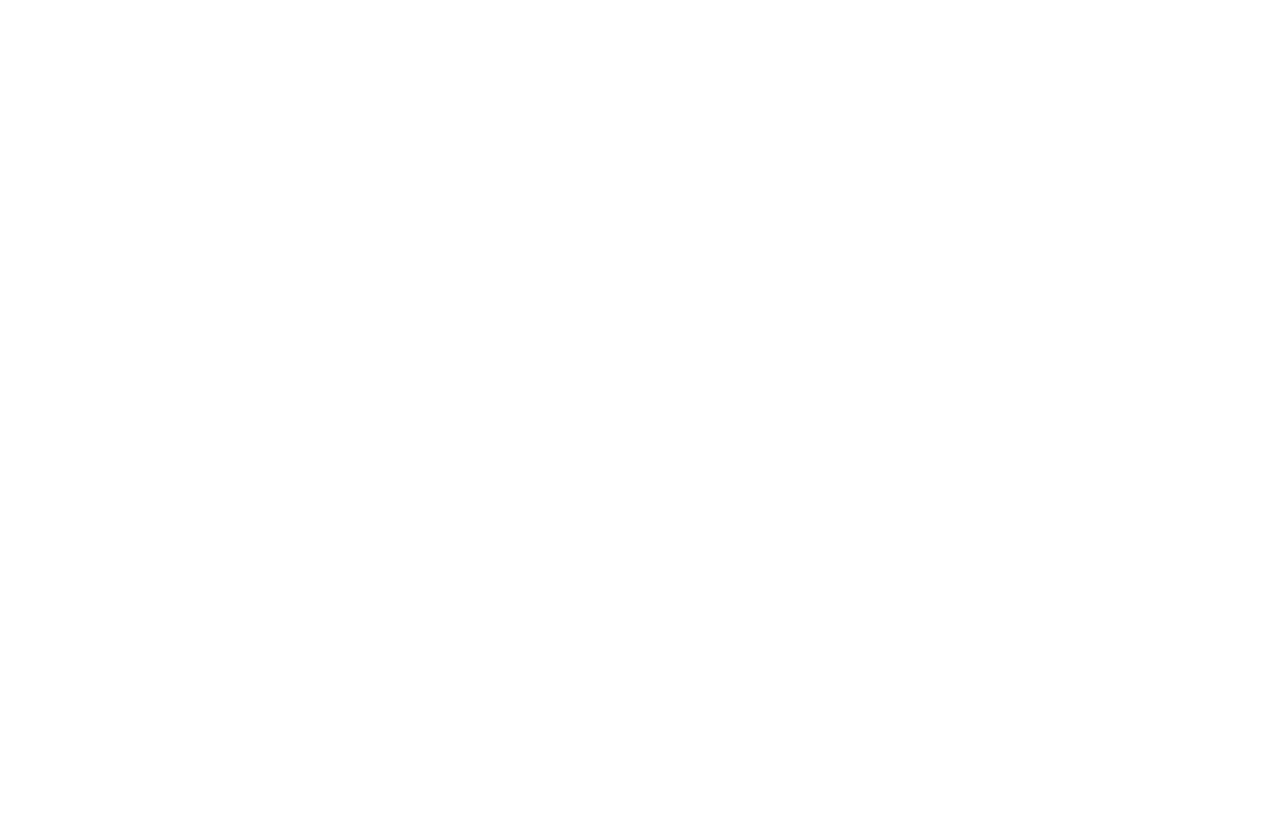
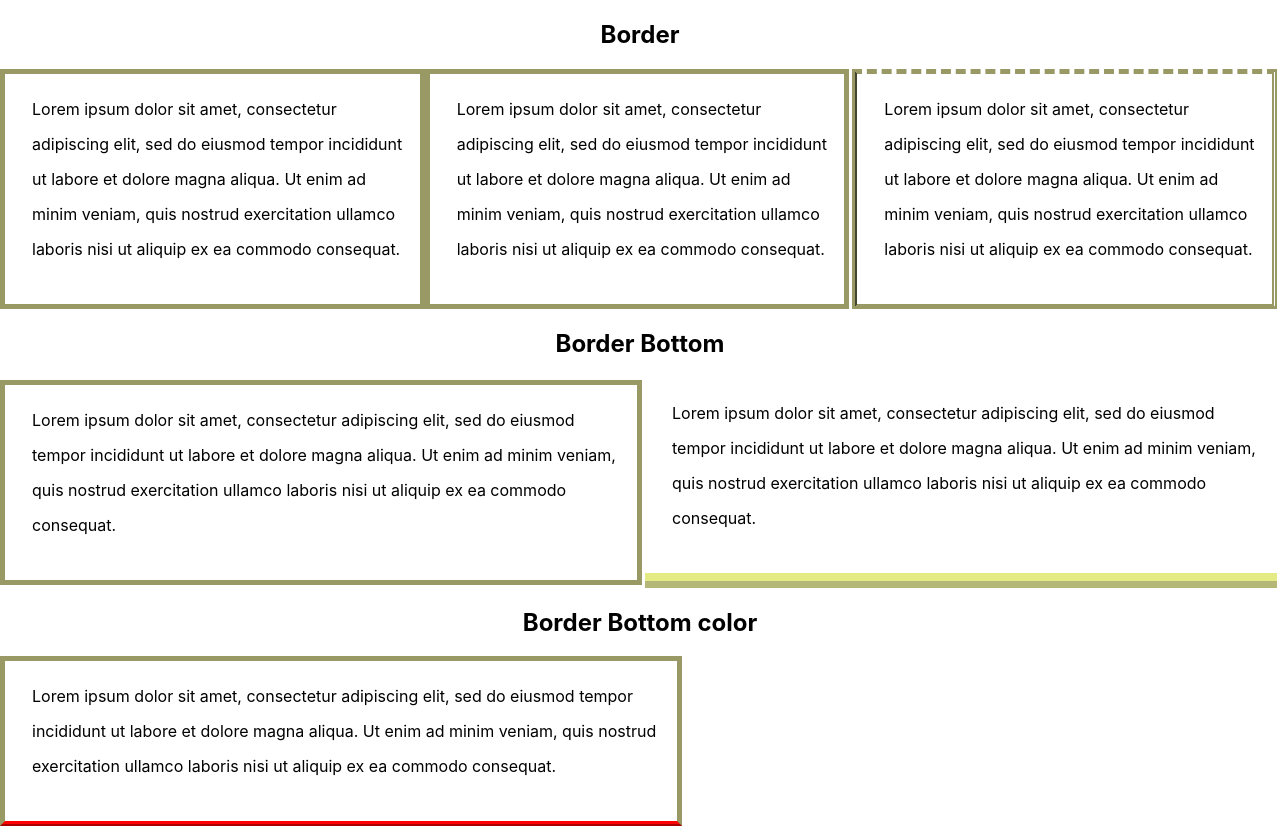
Before and after one commit to sathiswarj/react-practice, a React (Create React App) app: page /border in a window 1280 px wide. Before the commit this address had no page. Before the commit the page ends 800 px from the top, so only its background shows below. Built offline with nearby package versions, Linux system fonts and the light colour scheme.

Commit message:
added border css

```diff
--- a/src/App.js
+++ b/src/App.js
@@ -14,6 +14,7 @@
 import PlayVideo from './Components/Slide/PlayVideo';
 import WatchList from './Components/Slide/WatchList';
 import Index from './Components/Css/Index';
+import Border from './Components/Css/Border';
 const LazyAbout = React.lazy(() => import('./Components/Function/About'));
 
 function App() {
@@ -36,6 +37,7 @@
             <Route path="/play/:id" element={<PlayVideo />} />
             <Route path="/watchlist" element={<WatchList />} />
             <Route path="/index" element={<Index />} />
+            <Route path="/border" element={<Border />} />
             {/* Lazy-loaded About route */}
             <Route
               path="/about"
--- /dev/null
+++ b/src/Components/Css/Border.css
@@ -0,0 +1,71 @@
+/* dotted
+dashed
+solid
+double
+groove
+ridge
+inset
+outset
+none
+hidden
+mix */
+
+.border-1 {
+    padding: 2px 5px 21px 27px;
+    border: 5px solid #996;
+    width: 30%;
+    line-height: 35px;
+    transition: border-color 0.5s ease-in-out;
+}
+.border-1:hover{
+    border-color: red;
+}
+
+.border-2 {
+    padding: 2px 5px 21px 27px;
+    border: 5px solid #996;
+    width: 30%;
+    line-height: 35px;
+    margin-right: 3px;
+}
+
+
+.border-3 {
+    padding: 2px 5px 21px 27px;
+   border-top: 5px dashed #996;
+   border-left: 5px ridge #996;
+   border-right: 5px double #996;
+   border-bottom: 5px solid #996;
+    width: 30%;
+    line-height: 35px;
+    margin-right: 3px;
+}
+
+
+/* Border-bottom */
+
+.border-4{
+    padding: 2px 5px 21px 27px;
+    border: 5px solid #996;
+    width: 50%;
+    line-height: 35px;
+    margin-right: 3px;
+}
+
+
+.border-5{
+    padding: 2px 5px 21px 27px;
+     width: 50%;
+    line-height: 35px;
+    margin-right: 3px;
+    border-bottom: 4mm ridge rgba(211, 220, 50, .6);
+}
+
+.border-6 {
+    padding: 2px 5px 21px 27px;
+    border: 5px solid #996;
+    border-bottom: 5px ridge red;
+    width: 50%;
+    line-height: 35px;
+    margin-right: 3px;
+}
--- /dev/null
+++ b/src/Components/Css/Border.js
@@ -0,0 +1,41 @@
+import React from 'react'
+import './Border.css'
+
+const Border = () => {
+  return (
+    <>
+    <h2 style={{textAlign:'center'}}>Border</h2>
+    <div className='border' style={{display:'flex',alignItems:'center',justifyContent:"space-between"}}>
+     <div className='border-1'>
+        <p> Lorem ipsum dolor sit amet, consectetur adipiscing elit, sed do eiusmod tempor incididunt ut labore et dolore magna aliqua. Ut enim ad minim veniam, quis nostrud exercitation ullamco laboris nisi ut aliquip ex ea commodo consequat.  </p>
+     </div>
+     <div className='border-2'>
+        <p> Lorem ipsum dolor sit amet, consectetur adipiscing elit, sed do eiusmod tempor incididunt ut labore et dolore magna aliqua. Ut enim ad minim veniam, quis nostrud exercitation ullamco laboris nisi ut aliquip ex ea commodo consequat.  </p>
+     </div>
+     <div className='border-3'>
+        <p> Lorem ipsum dolor sit amet, consectetur adipiscing elit, sed do eiusmod tempor incididunt ut labore et dolore magna aliqua. Ut enim ad minim veniam, quis nostrud exercitation ullamco laboris nisi ut aliquip ex ea commodo consequat.  </p>
+     </div>
+     </div>
+     <h2 style={{textAlign:'center'}}>Border Bottom</h2>
+     <div className='border-bottom'  style={{display:'flex',alignItems:'center',justifyContent:"space-between"}}>
+
+     <div className='border-4'>
+        <p> Lorem ipsum dolor sit amet, consectetur adipiscing elit, sed do eiusmod tempor incididunt ut labore et dolore magna aliqua. Ut enim ad minim veniam, quis nostrud exercitation ullamco laboris nisi ut aliquip ex ea commodo consequat.  </p>
+     </div>
+     <div className='border-5'>
+        <p> Lorem ipsum dolor sit amet, consectetur adipiscing elit, sed do eiusmod tempor incididunt ut labore et dolore magna aliqua. Ut enim ad minim veniam, quis nostrud exercitation ullamco laboris nisi ut aliquip ex ea commodo consequat.  </p>
+     </div>
+     </div>
+     <h2 style={{textAlign:'center'}}>Border Bottom color</h2>
+     <div className='border-bottom-color' style={{display:'flex',alignItems:'center',justifyContent:"space-between"}}>
+
+     <div className='border-6'>
+        <p> Lorem ipsum dolor sit amet, consectetur adipiscing elit, sed do eiusmod tempor incididunt ut labore et dolore magna aliqua. Ut enim ad minim veniam, quis nostrud exercitation ullamco laboris nisi ut aliquip ex ea commodo consequat.  </p>
+     </div>
+
+     </div>
+    </>
+  )
+}
+
+export default Border
--- a/src/Components/Css/index.css
+++ b/src/Components/Css/index.css
@@ -19,8 +19,8 @@
     text-align: center;
     background-image: url("https://media4.giphy.com/media/l41m3TD0Z8yk1wafC/200.webp?cid=ecf05e475w35bvexxf8k0pvqazbrrncobjzvr3t20ed63j2s&ep=v1_gifs_search&rid=200.webp&ct=g");
     background-size: cover;
-    background-clip: text;
-    -webkit-background-clip: text;
+    background-clip: text;  /* Clip background to text */
+    -webkit-background-clip: text; /* ensures compatibility with most browsers */
     color: transparent;
 }
 
@@ -33,7 +33,7 @@
     background-image: linear-gradient(90deg, rgba(63, 94, 251, 1) 0%, rgba(252, 70, 107, 1) 100%);
     background-size: cover;
     background-clip: text;
-    -webkit-background-clip: text;
+   -webkit-background-clip: text;   /*Clips the background so it only fills the text. */
     color: transparent;
 }
 
@@ -41,7 +41,7 @@
 .p-6 {
     font-family: 'Raleway', sans-serif;
     background-clip: border-box;
-    /*   border-box: The border-box property is used to set the background color spread over the whole division. */
+                                          /*   border-box: The border-box property is used to set the background color spread over the whole division. */
     border: 4px dashed #999;
     padding: 45px;
     background-color: cadetblue;
@@ -50,7 +50,7 @@
 .p-7 {
     font-family: 'Raleway', sans-serif;
     background-clip: padding-box;
-    /* padding-box: The padding-box property is used to set the background inside the border. */
+                                   /* padding-box: The padding-box property is used to set the background inside the border. */
     border: 4px dashed #999;
     padding: 15px;
     background-color: cadetblue;
@@ -59,7 +59,7 @@
 .p-8 {
     font-family: 'Raleway', sans-serif;
     background-clip: content-box;
-    /* The content-box property is used to set the background color up to the content only. */
+                                     /* The content-box property is used to set the background color up to the content only. */
     border: 4px dashed #999;
     padding: 85px;
     background-color: cadetblue;
@@ -74,8 +74,8 @@
     font-size: 5em;
     padding: 15px;
     text-align: center;
-    background-image: url("https://encrypted-tbn0.gstatic.com/images?q=tbn:ANd9GcR23hVJDRwORZETPdBEX3aXkWXKwAW2wmWDlg&s");
-    background-repeat: no-repeat;
+    /* background-image: url("https://encrypted-tbn0.gstatic.com/images?q=tbn:ANd9GcR23hVJDRwORZETPdBEX3aXkWXKwAW2wmWDlg&s"); */
+    background-repeat: repeat;
     background-size: cover;
     background-color: #cccccc;
     background-position: center;
@@ -87,5 +87,5 @@
 .p-5 {
     padding: 15px;
     font-size: 2em;
-    background-color: hsl(89, 43%, 51%);
+    background-color: #b7ee7d;
 }
```
